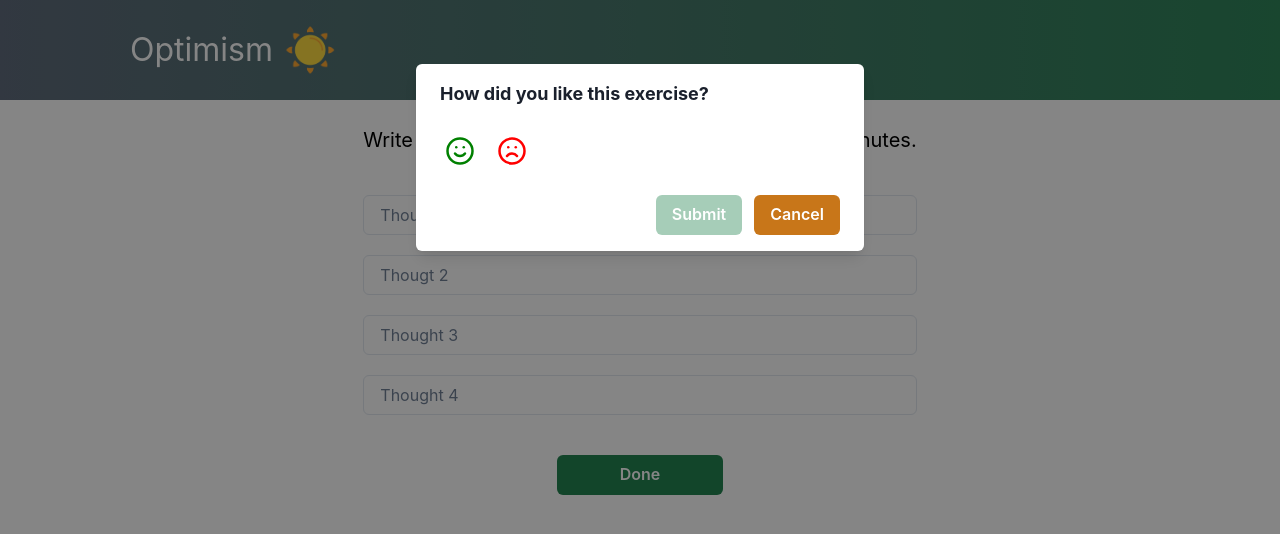
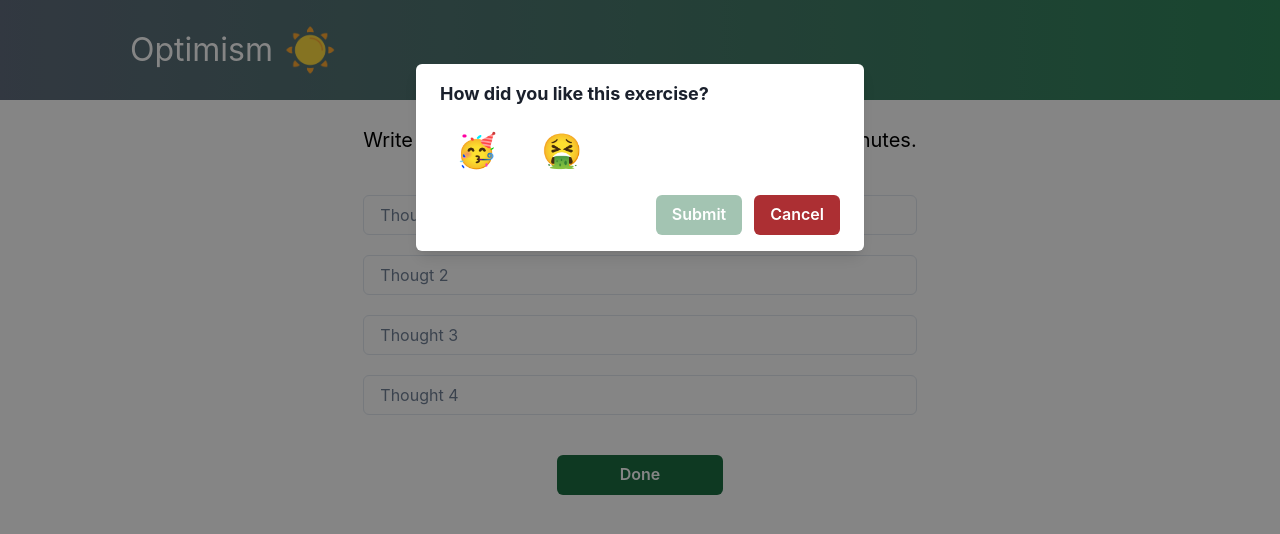
Before and after one commit to TUBerlin-Kopfsachen-Browser-Frontend/kopfsachen-app, a React (Create React App) app: page /resources/optimism3 in a window 1280 px wide. Both pictures are taken after a click on the button "Done". Shown: the top 534 px of the page. Built offline with nearby package versions, Linux system fonts and the light colour scheme.

Commit message:
removed orange as a color scheme, changed modal emojis (todo in reframing etc.)

```diff
--- a/src/color.ts
+++ b/src/color.ts
@@ -5,47 +5,50 @@ export const theme = extendTheme({
         success: { //green
             50: "#72CA9B",
             100: "#72CA9B",
-            200: "#72CA9B",
-            300: "#3cc37b",
-            400: "#32A467",
-            500: "#238551",
-            600: "#1C6E42",
+            // 200: "#72CA9B",
+            200: "#3cc37b",
+            300: "#32A467",
+            400: "#238551",
+            500: "#1C6E42",
+            600: "#165A36",
             700: "#165A36",
             800: "#165A36",
-            900: "#165A36",
+            900: "#165A36"
         },
-        danger: { //red
+        warning: { //red
             50: "##FA999C",
             100: "#FA999C",
-            200: "#FA999C",
-            300: "#ea7b7f",
-            400: "#E76A6E",
-            500: "#CD4246",
-            600: "#AC2F33",
+            // 200: "#FA999C",
+            200: "#ea7b7f",
+            300: "#E76A6E",
+            400: "#CD4246",
+            500: "#AC2F33",
+            600: "#8E292C",
             700: "#8E292C",
             800: "#8E292C",
             900: "#8E292C",
         },
-        warning: { //orange
-            50: "#FBB360",
-            100: "#FBB360",
-            200: "#FBB360",
-            300: "#EC9A3C",
-            400: "#EC9A3C",
-            500: "#C87619",
-            600: "#935610",
-            700: "#77450D",
-            800: "#77450D",
-            900: "#77450D",
-        },
+        // warning: { //orange
+        //     50: "#FBB360",
+        //     100: "#FBB360",
+        //     200: "#FBB360",
+        //     300: "#EC9A3C",
+        //     400: "#EC9A3C",
+        //     500: "#C87619",
+        //     600: "#935610",
+        //     700: "#77450D",
+        //     800: "#77450D",
+        //     900: "#77450D",
+        // },
         primary: { //blue
             50: "#8ABBFF",
             100: "#8ABBFF",
-            200: "#8ABBFF",
-            300: "#71a8f4",
-            400: "#4C90F0",
-            500: "#2D72D2",
-            600: "#215DB0",
+            // 200: "#8ABBFF",
+            200: "#71a8f4",
+            300: "#4C90F0",
+            400: "#2D72D2",
+            500: "#215DB0",
+            600: "#184A90",
             700: "#184A90",
             800: "#184A90",
             900: "#184A90",
--- a/src/routes/Optimism3.tsx
+++ b/src/routes/Optimism3.tsx
@@ -97,24 +97,24 @@ export default function ReframingText() {
 
                                         <ModalBody>
                                             <Stack direction='row' spacing={3}>
-                                                <IconButton
+                                                <Button
                                                     onClick={() => {
                                                         setValue('feedback', true);
                                                         setIsSubmitDisabled(false);
                                                     }}
-                                                    aria-label='positive'
+                                                    aria-label='celebrating emoji'
                                                     variant='ghost'
-                                                    icon={<FiSmile size={30} color='green' />}
-                                                />
-                                                <IconButton
+                                                    // icon={<FiSmile size={30} color='green' />}
+                                                > <Text fontSize={33}> 🥳 </Text> </Button>
+                                                <Button
                                                     onClick={() => {
                                                         setValue('feedback', false);
                                                         setIsSubmitDisabled(false);
                                                     }}
-                                                    aria-label='negative'
+                                                    aria-label='vomiting emoji'
                                                     variant='ghost'
-                                                    icon={<FiFrown size={30} color='red' />}
-                                                />
+                                                    // icon={<FiFrown size={30} color='red' />}
+                                                > <Text fontSize={33}> 🤮 </Text> </Button>
 
                                             </Stack>
                                         </ModalBody>
--- a/src/routes/safetyNet.tsx
+++ b/src/routes/safetyNet.tsx
@@ -266,24 +266,30 @@ function AddItemView() {
                 </ModalHeader>
                 <ModalBody>
                   <Stack direction="row" spacing={3}>
-                    <IconButton
+                    <Button
                       onClick={() => {
                         setValue(`feedback.${0}.itHelped`, true);
                         setItHelped(true);
                       }}
                       aria-label="positive"
                       variant={itHelped === true ? "solid" : "ghost"}
-                      icon={<FiSmile size={30} color="green" />}
-                    />
-                    <IconButton
+                      colorScheme={itHelped ===  true ? 'yellow' : 'unset'}
+                      // icon={<FiSmile size={30} color="green" />}
+                    >
+                      <Text fontSize={33}> 🥳 </Text>
+                    </Button>
+                    <Button
                       onClick={() => {
                         setValue(`feedback.${0}.itHelped`, false);
                         setItHelped(false);
                       }}
                       aria-label="negative"
-                      variant={itHelped === false ? "solid" : "ghost"}
-                      icon={<FiFrown size={30} color="red" />}
-                    />
+                      variant={itHelped === false ? 'solid' : "ghost"}
+                      colorScheme={itHelped === false ? 'yellow' : 'unset'}
+                      // icon={<FiFrown size={30} color="red" />}
+                    >
+                      <Text fontSize={33}> 🤮 </Text>
+                    </Button>
                   </Stack>
                 </ModalBody>
                 <ModalFooter>
```
